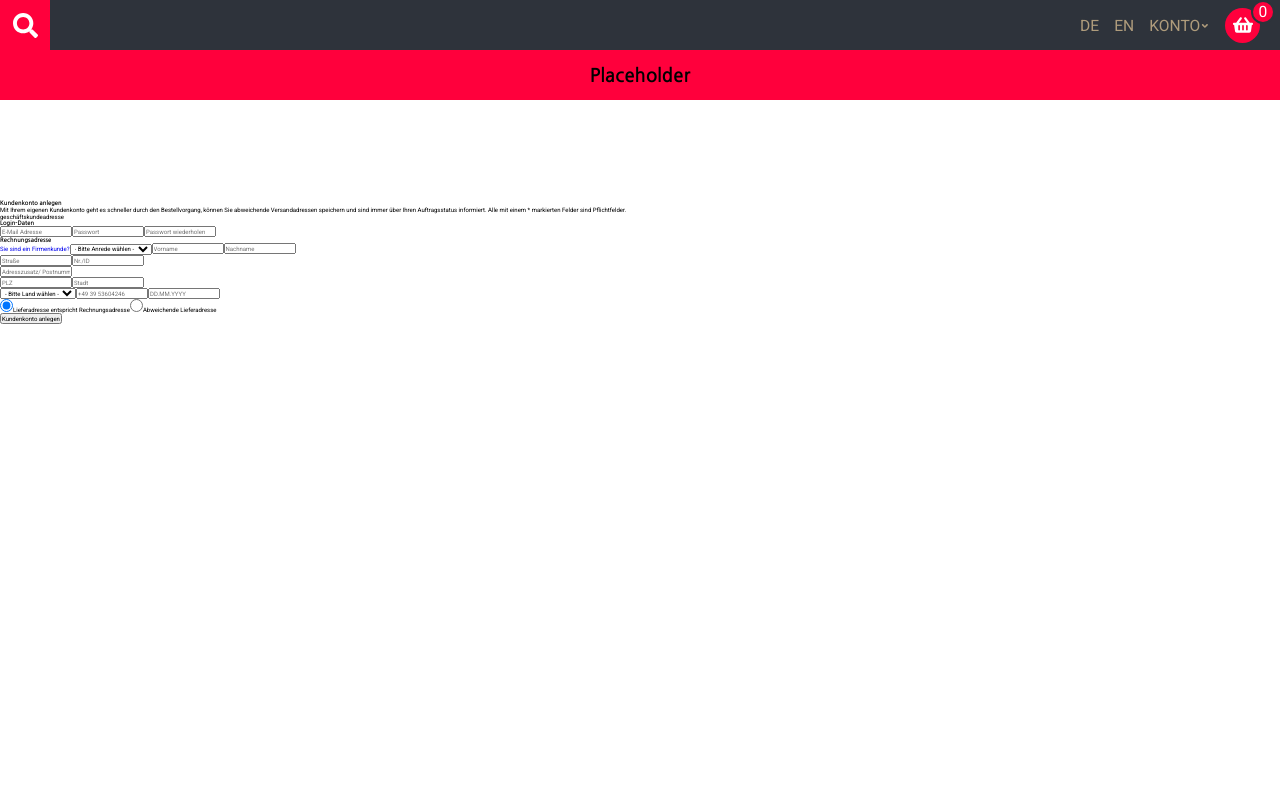
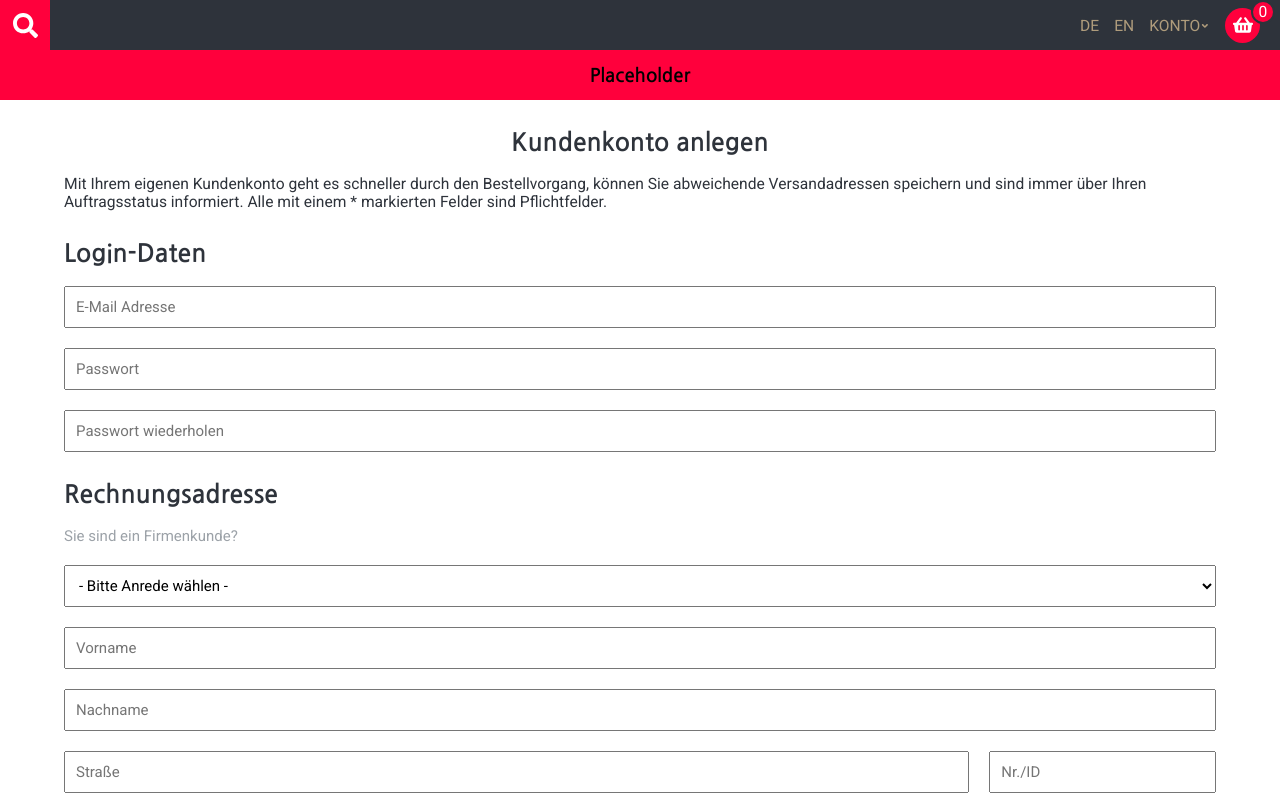
Before and after one commit to BarloGER/g-shop-frontend, a React (Vite) app: page /signup in a window 1280 px wide. Shown: the top 800 px of the page. Built offline with nearby package versions, Linux system fonts and the light colour scheme.

Commit message:
styled SignUp.jsx

```diff
--- a/src/components/SignUp.jsx
+++ b/src/components/SignUp.jsx
@@ -6,7 +6,7 @@ import "../styles/signUp.css";
 
 export default function SignUp() {
   return (
-    <main className="sign-up">
+    <section className="sign-up">
       <div className="description">
         <h1>Kundenkonto anlegen</h1>
         <p>
@@ -15,24 +15,23 @@ export default function SignUp() {
           sind immer über Ihren Auftragsstatus informiert. Alle mit einem *
           markierten Felder sind Pflichtfelder.
         </p>
-        geschäftskundeadresse
       </div>
 
-      <form>
+      <form className="data">
         <div className="login-data">
-          <h2>Login-Daten</h2>
+          <h4>Login-Daten</h4>
           <input type="text" placeholder="E-Mail Adresse" />
           <input type="password" placeholder="Passwort" />
           <input type="password" placeholder="Passwort wiederholen" />
         </div>
 
         <div className="personal-data">
-          <h2>Rechnungsadresse</h2>
-          <a href="#">Sie sind ein Firmenkunde?</a>
+          <div className="buisness">
+            <h4>Rechnungsadresse</h4>
+            <a href="#">Sie sind ein Firmenkunde?</a>
+          </div>
           <select>
-            <option value selected="selected">
-              - Bitte Anrede wählen -
-            </option>
+            <option defaultValue={"selected"}>- Bitte Anrede wählen -</option>
             <option value="1">Frau</option>
             <option value="2">Herr</option>
             <option value="3">Mensch</option>
@@ -40,18 +39,16 @@ export default function SignUp() {
           <input type="text" placeholder="Vorname" />
           <input type="text" placeholder="Nachname" />
           <div className="street">
-            <input type="text" placeholder="Straße" />
-            <input type="text" placeholder="Nr./ID" />
+            <input type="text" placeholder="Straße" className="item2" />
+            <input type="text" placeholder="Nr./ID" className="item1" />
           </div>
           <input type="text" placeholder="Adresszusatz/ Postnummer" />
           <div className="town">
-            <input type="text" placeholder="PLZ" />
-            <input type="text" placeholder="Stadt" />
+            <input type="text" placeholder="PLZ" className="item1" />
+            <input type="text" placeholder="Stadt" className="item2" />
           </div>
           <select>
-            <option value selected="selected">
-              - Bitte Land wählen -
-            </option>
+            <option defaultValue={"selected"}>- Bitte Land wählen -</option>
             <option value="1">Deutschland</option>
             <option value="2">Österreich</option>
             <option value="3">Schweiz</option>
@@ -60,8 +57,9 @@ export default function SignUp() {
           <input type="text" placeholder="DD.MM.YYYY" />
         </div>
         <div className="delivery-address">
+          <h4>Lieferadresse</h4>
           <label>
-            <input type="radio" checked="checked" />
+            <input type="radio" defaultChecked />
             Lieferadresse entspricht Rechnungsadresse
           </label>
           <label>
@@ -69,8 +67,8 @@ export default function SignUp() {
             Abweichende Lieferadresse
           </label>
         </div>
-        <input type="submit" value="Kundenkonto anlegen" />
+        <input type="submit" value="Kundenkonto anlegen" className="button" />
       </form>
-    </main>
+    </section>
   );
 }
--- a/src/styles/global.css
+++ b/src/styles/global.css
@@ -5,14 +5,19 @@
   --black: #333;
   --red: #ff003c;
   --gray: #5b6574;
-  --light-grey: #9ca2a8;
+  --light-gray: #9ca2a8;
   --dust: #af9c7c;
   --main-color: #2e333b;
   --navbar: #393f49;
-  --footer: #9ca2a8;
 }
 
 /* ---------------------------------- End of global color vars ---------------------------------- */
+
+/* ToDo: Remove input highlighting */
+/* ToDo: Global styling for buttons */
+/* ToDo: Change heading font */
+/* ? Maybe change input borders */
+/* ToDo: Scale for tablet and desktop*/
 
 /* ---------------------------------- Start of global styling ---------------------------------- */
 
--- a/src/styles/header.css
+++ b/src/styles/header.css
@@ -1,7 +1,4 @@
 /* ---------------------------------- Used in Header.jsx ---------------------------------- */
-
-/* ToDo: Add search-bar on second row on top of navbar */
-/* ToDo: Scale for tablet and desktop*/
 
 /* ---------------------------------- Start of GENERAL styling ---------------------------------- */
 header {
--- a/src/styles/home.css
+++ b/src/styles/home.css
@@ -1,8 +1,4 @@
 /* ---------------------------------- Used in Home.jsx ---------------------------------- */
-
-/* ToDo: Add drop-down for acccount/ konto with second arrow pointing up*/
-/* ToDo: Add search-bar on second row on top of navbar */
-/* ToDo: Scale for tablet and desktop*/
 
 /* ---------------------------------- Start of GENERAL styling ---------------------------------- */
 
--- a/src/styles/login.css
+++ b/src/styles/login.css
@@ -1,7 +1,4 @@
 /* ---------------------------------- Used in Login.jsx ---------------------------------- */
-
-/* ? Maybe change input borders */
-/* ToDo: Change heading font */
 
 /* ---------------------------------- Start of login GENERAL styling ---------------------------------- */
 
--- a/src/styles/signUp.css
+++ b/src/styles/signUp.css
@@ -0,0 +1,120 @@
+/* ---------------------------------- Used in SignUp.jsx ---------------------------------- */
+
+/* ---------------------------------- Start of GENERAL styling ---------------------------------- */
+
+.sign-up {
+  display: flex;
+  flex-direction: column;
+  align-items: center;
+}
+
+/* ---------------------------------- End of GENERAL styling ---------------------------------- */
+
+/* ---------------------------------- Start of SPECIFIC styling ---------------------------------- */
+
+/* ---------------------------------- Start of description styling ---------------------------------- */
+
+.sign-up .description {
+  display: flex;
+  flex-direction: column;
+  align-items: center;
+  width: 90%;
+  gap: 2rem;
+  font-size: 2.5rem;
+  color: var(--main-color);
+}
+
+.sign-up .description h1,
+h4 {
+  font-size: 2.5rem;
+  margin-top: 3rem;
+  color: var(--main-color);
+}
+
+/* ---------------------------------- End of description styling ---------------------------------- */
+
+/* ---------------------------------- Start of form styling ---------------------------------- */
+
+.sign-up .data {
+  display: flex;
+  flex-direction: column;
+  width: 90%;
+}
+
+.sign-up .data input,
+select {
+  padding: 1rem;
+  font-size: 1.5rem;
+}
+
+.sign-up .data .login-data {
+  display: flex;
+  flex-direction: column;
+  gap: 2rem;
+}
+
+/* ------------------------------------------------------------------------------------------------------ */
+
+.sign-up .data .personal-data {
+  display: flex;
+  flex-direction: column;
+  gap: 2rem;
+}
+
+.sign-up .data .personal-data .buisness {
+  display: flex;
+  flex-direction: column;
+  gap: 2rem;
+}
+
+.sign-up .data .personal-data .buisness a {
+  font-size: 1.5rem;
+  color: var(--light-gray);
+}
+
+/* ------------------------------------------------------------------------------------------------------ */
+
+.sign-up .data .personal-data .street,
+.town {
+  display: flex;
+  gap: 2rem;
+}
+
+.sign-up .data .personal-data .item1 {
+  width: 20%;
+}
+
+.sign-up .data .personal-data .item2 {
+  width: 80%;
+}
+
+/* ------------------------------------------------------------------------------------------------------ */
+
+.sign-up .data .delivery-address {
+  display: flex;
+  flex-direction: column;
+  gap: 2rem;
+  margin-bottom: 3rem;
+}
+
+.sign-up .data .delivery-address label {
+  display: flex;
+  align-items: center;
+  font-size: 1.5rem;
+  color: var(--gray);
+  gap: 0.5rem;
+}
+
+/* ---------------------------------- End of form styling ---------------------------------- */
+
+.sign-up .button {
+  padding: 1rem;
+  border: none;
+  font-size: 1.5rem;
+  text-align: center;
+  text-transform: uppercase;
+  color: var(--white);
+  background-color: var(--red);
+}
+
+/* ---------------------------------- End of SPECIFIC styling ---------------------------------- */
```
